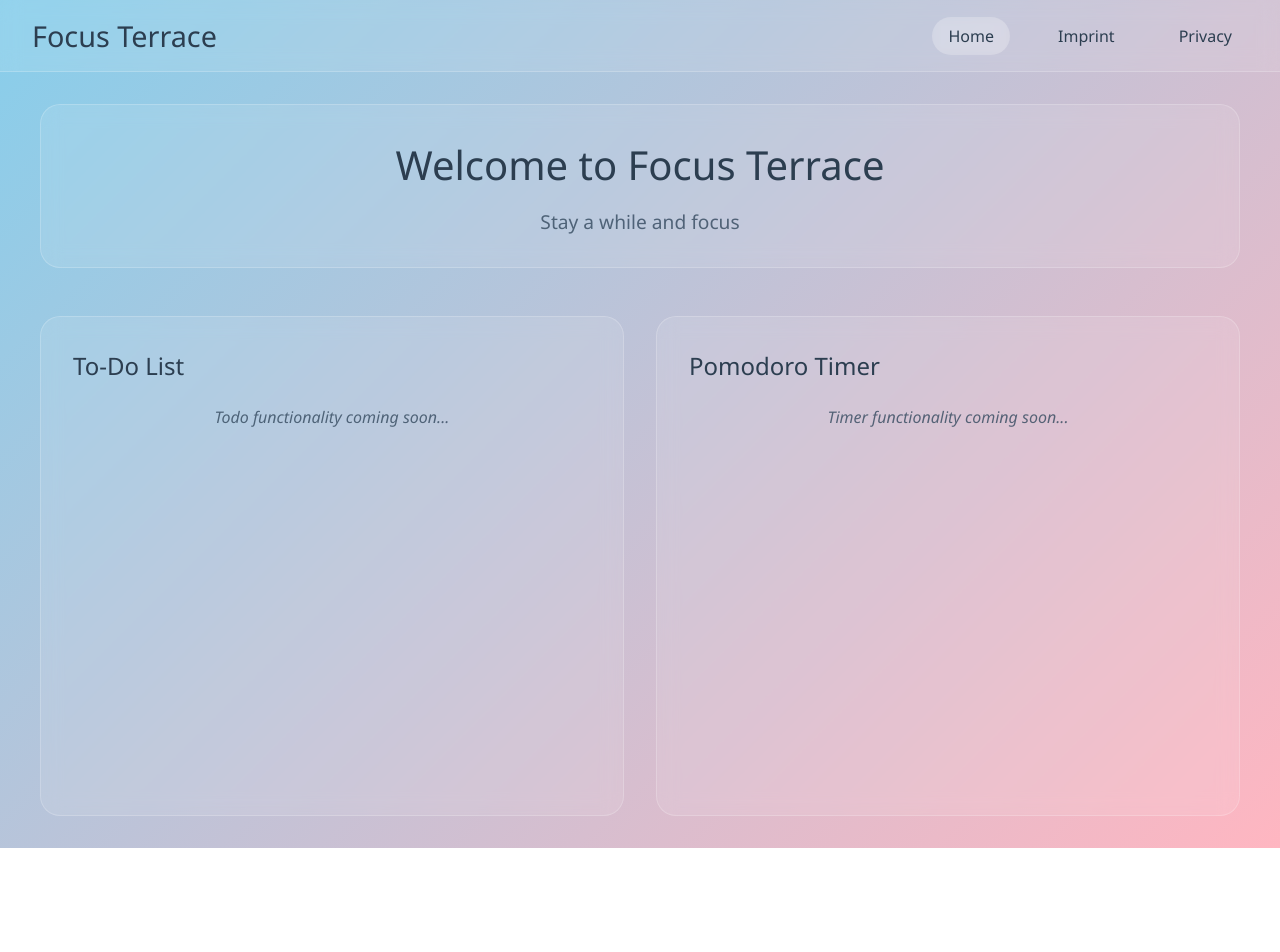
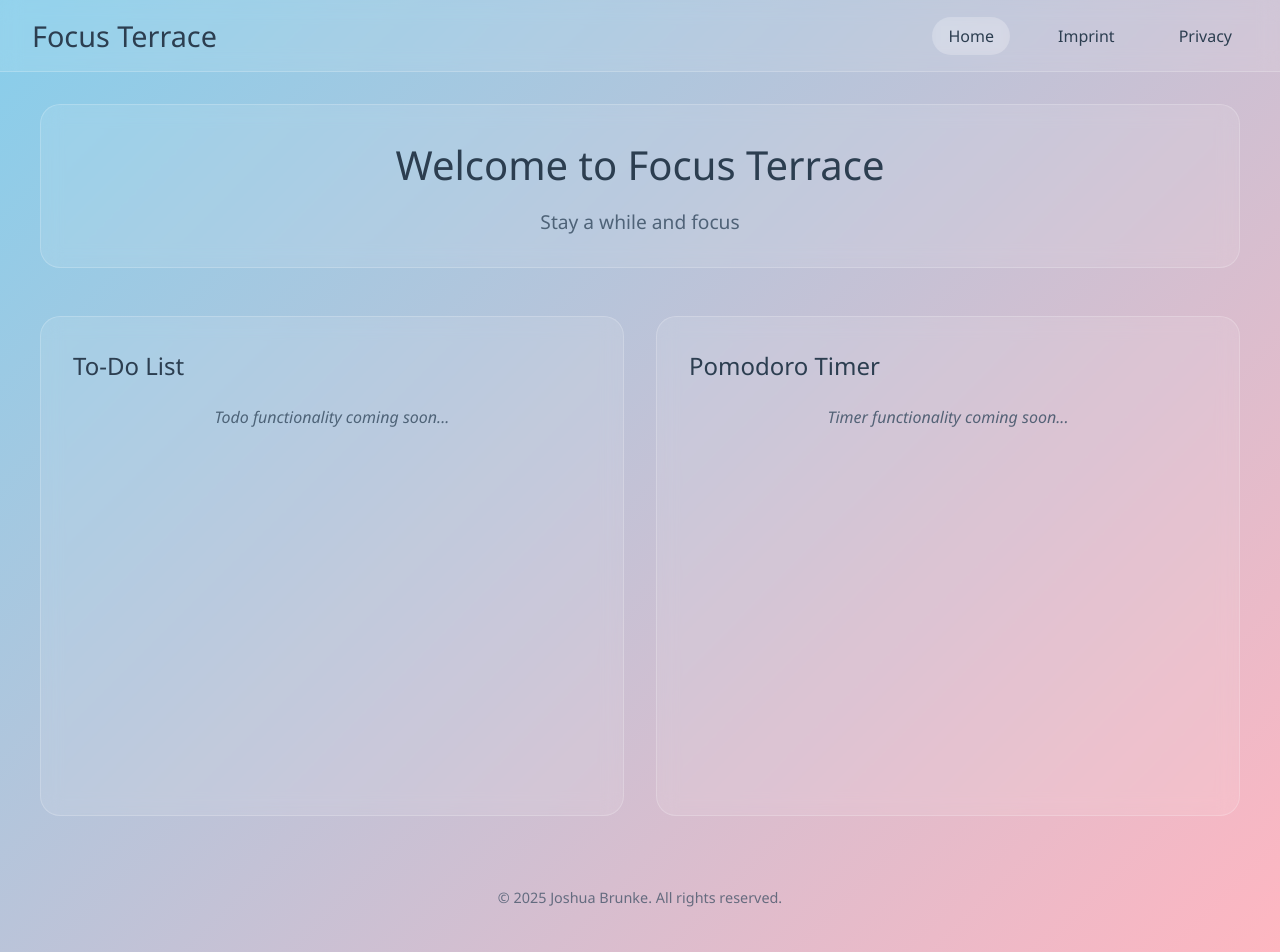
Before and after one commit to Lygaios/Focus-Terrace, a Vue app: page / in a window 1280 px wide. Shown: the top 952 px of the page. Before the commit the page ends 848 px from the top, so only its background shows below. Built offline with nearby package versions, Linux system fonts and the light colour scheme.

Commit message:
Added footer with copyight to home view

```diff
--- a/src/views/Home.vue
+++ b/src/views/Home.vue
@@ -15,6 +15,10 @@
         <h3>Pomodoro Timer</h3>
         <p class="placeholder-text">Timer functionality coming soon...</p>
       </div>
+    </div>
+
+    <div class="footer-info">
+      <p>© 2025 Joshua Brunke. All rights reserved.</p>
     </div>
   </div>
 </template>
@@ -83,6 +87,19 @@
   font-style: italic;
 }
 
+.footer-info {
+  text-align: center;
+  padding: 1.5rem 0;
+  margin-top: 3rem;
+}
+
+.footer-info p {
+  color: #34495e;
+  font-size: 0.9rem;
+  opacity: 0.7;
+  margin: 0;
+}
+
 @media (max-width: 768px) {
   .main-content {
     grid-template-columns: 1fr;
```
